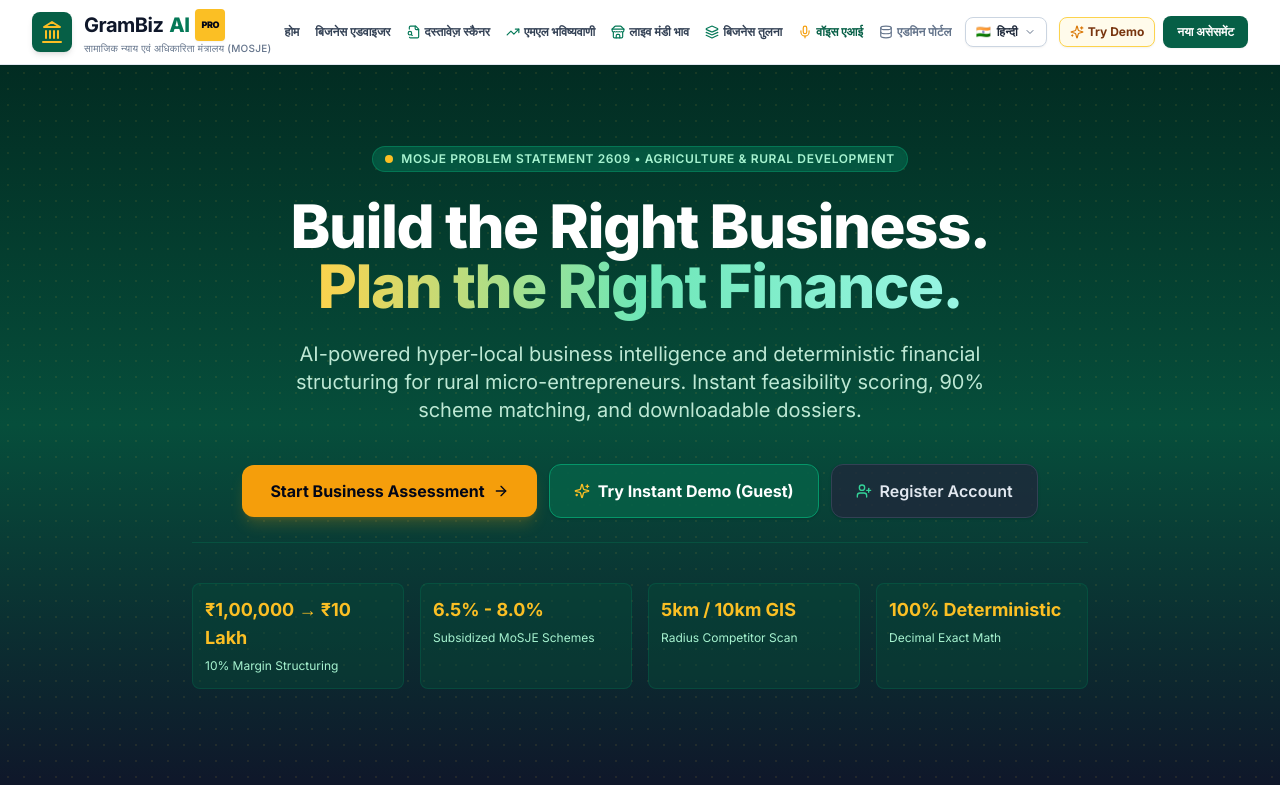
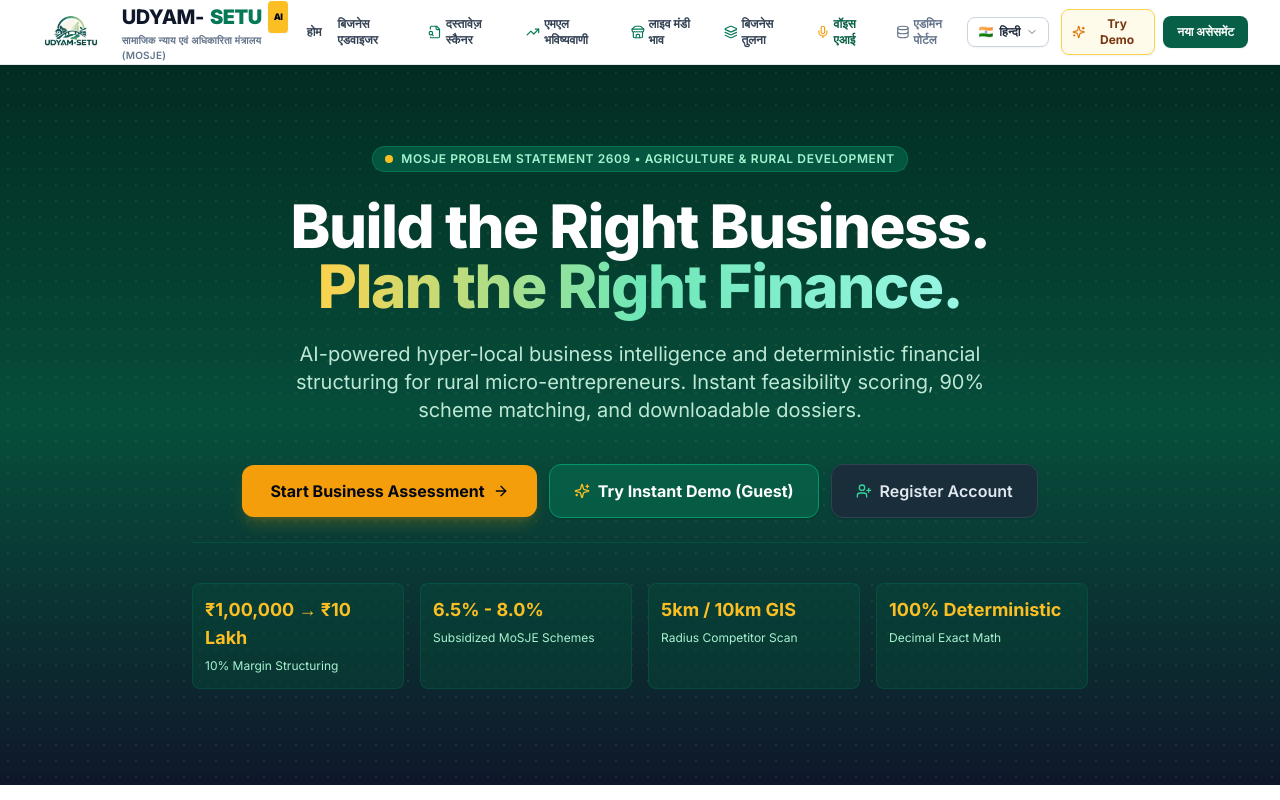
Before and after one commit to vedprakashrana/grambiz-ai, a Next.js app in the folder frontend/: page / in a window 1280 px wide. Shown: the top 800 px of the page. Built offline with nearby package versions, Linux system fonts and the light colour scheme.

Commit message:
feat: update brand name to UDYAM-SETU and integrate official logo

```diff
--- a/frontend/app/layout.tsx
+++ b/frontend/app/layout.tsx
@@ -14,7 +14,7 @@
 };
 
 export const metadata: Metadata = {
-  title: 'GramBiz AI Pro — Rural Enterprise & Financial Structuring Assistant',
+  title: 'UDYAM-SETU AI — Rural Enterprise & Financial Structuring Assistant',
   description: 'AI-driven hyper-local rural business feasibility advisory and financial structuring engine under Ministry of Social Justice and Empowerment (MoSJE).',
   manifest: '/manifest.json'
 };
--- a/frontend/app/page.tsx
+++ b/frontend/app/page.tsx
@@ -113,7 +113,7 @@
         <div className="max-w-6xl mx-auto">
           <div className="text-center space-y-3 mb-14">
             <h2 className="text-xs font-bold uppercase tracking-widest text-emerald-800">Workflow Pipeline</h2>
-            <h3 className="text-3xl font-extrabold text-slate-900">How GramBiz AI Works in 4 Steps</h3>
+            <h3 className="text-3xl font-extrabold text-slate-900">How UDYAM-SETU AI Works in 4 Steps</h3>
           </div>
 
           <div className="grid grid-cols-1 md:grid-cols-4 gap-8">
--- a/frontend/components/layout/Footer.tsx
+++ b/frontend/components/layout/Footer.tsx
@@ -11,11 +11,15 @@
           {/* Col 1: Org Branding */}
           <div className="space-y-4">
             <div className="flex items-center space-x-3">
-              <div className="w-9 h-9 rounded-lg bg-emerald-700 flex items-center justify-center text-white">
-                <Landmark className="w-5 h-5 text-amber-400" />
+              <div className="h-10 w-auto flex items-center justify-center">
+                <img
+                  src="/logo.png"
+                  alt="Udyam-Setu Logo"
+                  className="h-10 w-auto object-contain bg-white rounded-lg p-0.5"
+                />
               </div>
-              <span className="text-lg font-bold text-white tracking-tight">
-                GramBiz <span className="text-emerald-400">AI</span>
+              <span className="text-lg font-extrabold text-white tracking-tight">
+                UDYAM-<span className="text-emerald-400">SETU</span> <span className="text-amber-400 text-sm">AI</span>
               </span>
             </div>
             <p className="text-xs text-slate-400 leading-relaxed">
@@ -59,7 +63,7 @@
         </div>
 
         <div className="pt-6 flex flex-col sm:flex-row items-center justify-between text-xs text-slate-500">
-          <p>© 2026 GramBiz AI. Built for MoSJE Problem Statement 2609.</p>
+          <p>© 2026 UDYAM-SETU AI. Built for MoSJE Problem Statement 2609.</p>
           <div className="flex space-x-4 mt-4 sm:mt-0">
             <span>OpenStreetMap Overpass API Spatial Scan</span>
             <span>Deterministic Decimal Engine</span>
--- a/frontend/components/layout/Navbar.tsx
+++ b/frontend/components/layout/Navbar.tsx
@@ -42,17 +42,21 @@
       <div className="max-w-7xl mx-auto px-4 sm:px-6 lg:px-8">
         <div className="flex items-center justify-between h-16">
 
-          {/* Logo & MoSJE Endorsement */}
+          {/* Logo & Brand Name: UDYAM-SETU */}
           <Link href="/" className="flex items-center space-x-3 group">
-            <div className="w-10 h-10 rounded-lg bg-emerald-800 flex items-center justify-center text-white shadow-md group-hover:bg-emerald-900 transition">
-              <Landmark className="w-6 h-6 text-amber-400" />
+            <div className="h-11 w-auto max-w-[140px] flex items-center justify-center transition-transform group-hover:scale-105">
+              <img
+                src="/logo.png"
+                alt="Udyam-Setu Logo"
+                className="h-11 w-auto object-contain drop-shadow-sm"
+              />
             </div>
             <div>
-              <span className="text-xl font-bold text-slate-900 tracking-tight flex items-center gap-1.5">
-                GramBiz <span className="text-emerald-700 font-extrabold">AI</span>
-                <span className="text-[9px] bg-amber-400 text-slate-950 font-black px-1.5 py-0.5 rounded shadow-sm">PRO</span>
+              <span className="text-xl font-extrabold text-slate-900 tracking-tight flex items-center gap-1.5">
+                UDYAM-<span className="text-emerald-700 font-black">SETU</span>
+                <span className="text-[9px] bg-amber-400 text-slate-950 font-black px-1.5 py-0.5 rounded shadow-sm">AI</span>
               </span>
-              <p className="text-[10px] text-slate-500 font-medium tracking-wide uppercase">
+              <p className="text-[10px] text-slate-500 font-semibold tracking-wide uppercase">
                 {t('tagline')}
               </p>
             </div>
```
Also changed, not shown: frontend/public/logo.png (added), frontend/public/manifest.json.
